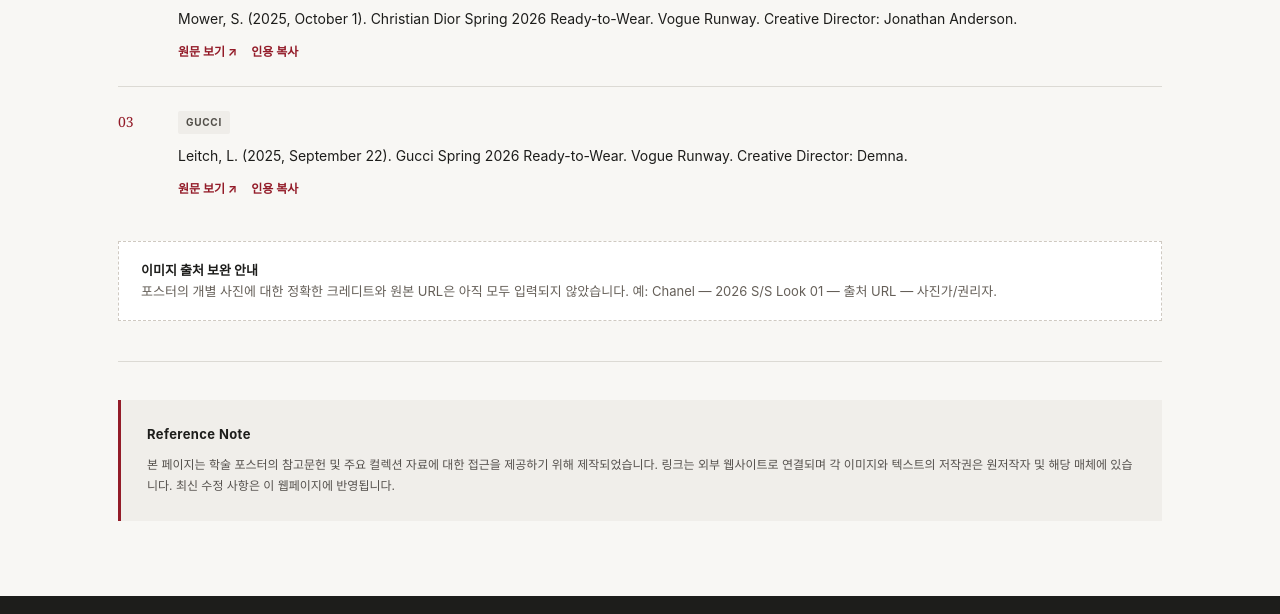
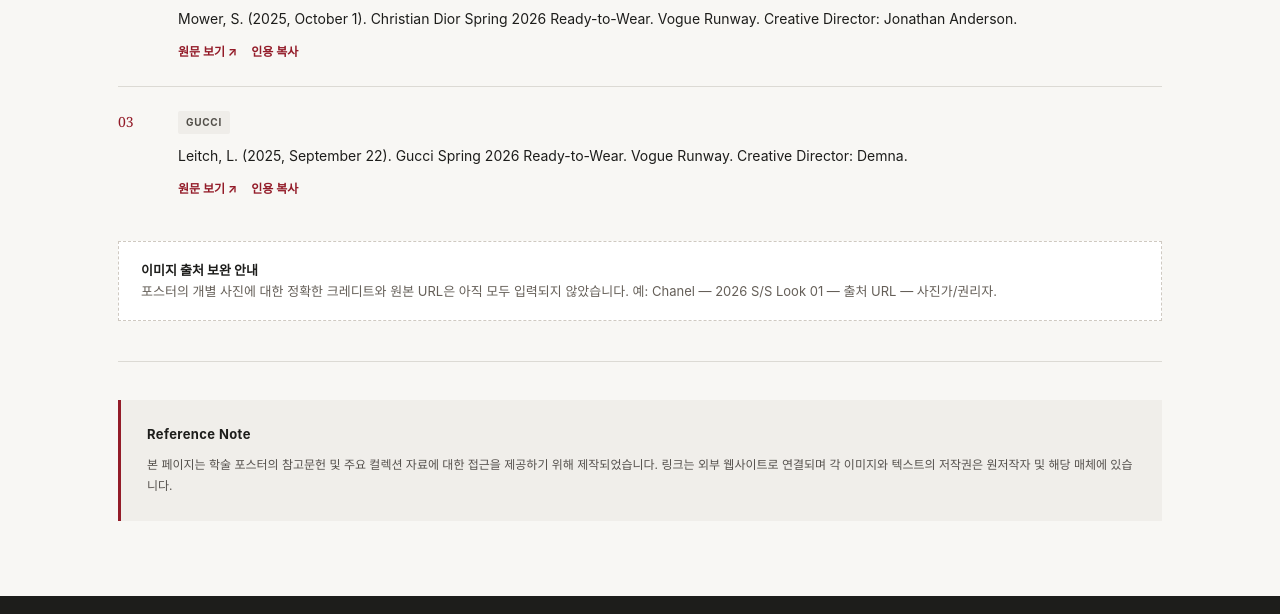
Before and after one commit to this-soyoung/poster-references, a plain HTML site: page index.html in a window 1280 px wide. Shown: the part 3082-3696 px from the top of the page. Drawn offline with Linux system fonts and the light colour scheme.

Commit message:
index.html

```diff
--- a/index.html
+++ b/index.html
@@ -133,7 +133,7 @@
     </section>
     <aside class="notes">
       <h3>Reference Note</h3>
-      <p>본 페이지는 학술 포스터의 참고문헌 및 주요 컬렉션 자료에 대한 접근을 제공하기 위해 제작되었습니다. 링크는 외부 웹사이트로 연결되며 각 이미지와 텍스트의 저작권은 원저작자 및 해당 매체에 있습니다. 최신 수정 사항은 이 웹페이지에 반영됩니다.</p>
+      <p>본 페이지는 학술 포스터의 참고문헌 및 주요 컬렉션 자료에 대한 접근을 제공하기 위해 제작되었습니다. 링크는 외부 웹사이트로 연결되며 각 이미지와 텍스트의 저작권은 원저작자 및 해당 매체에 있습니다.</p>
     </aside>
   </main>
   <footer>
```
